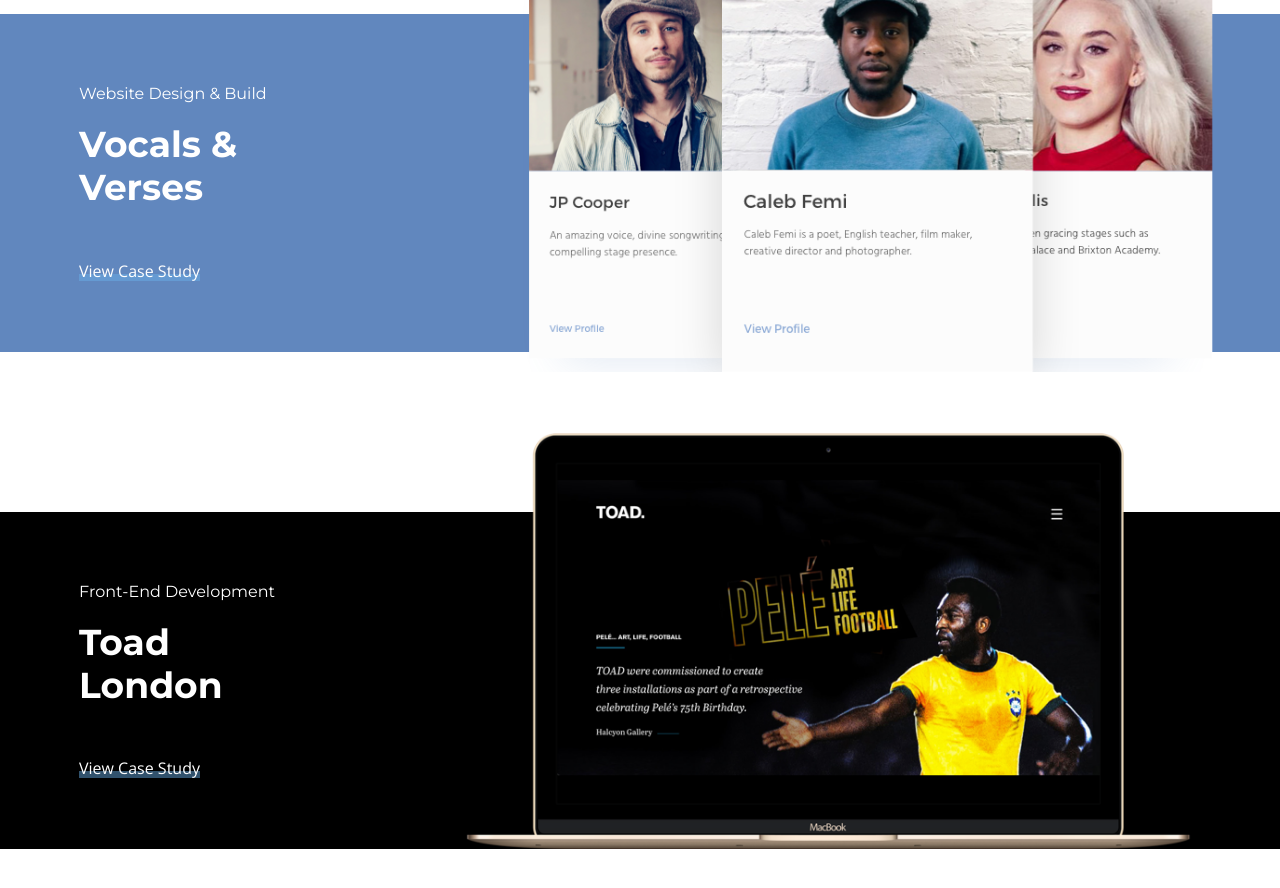
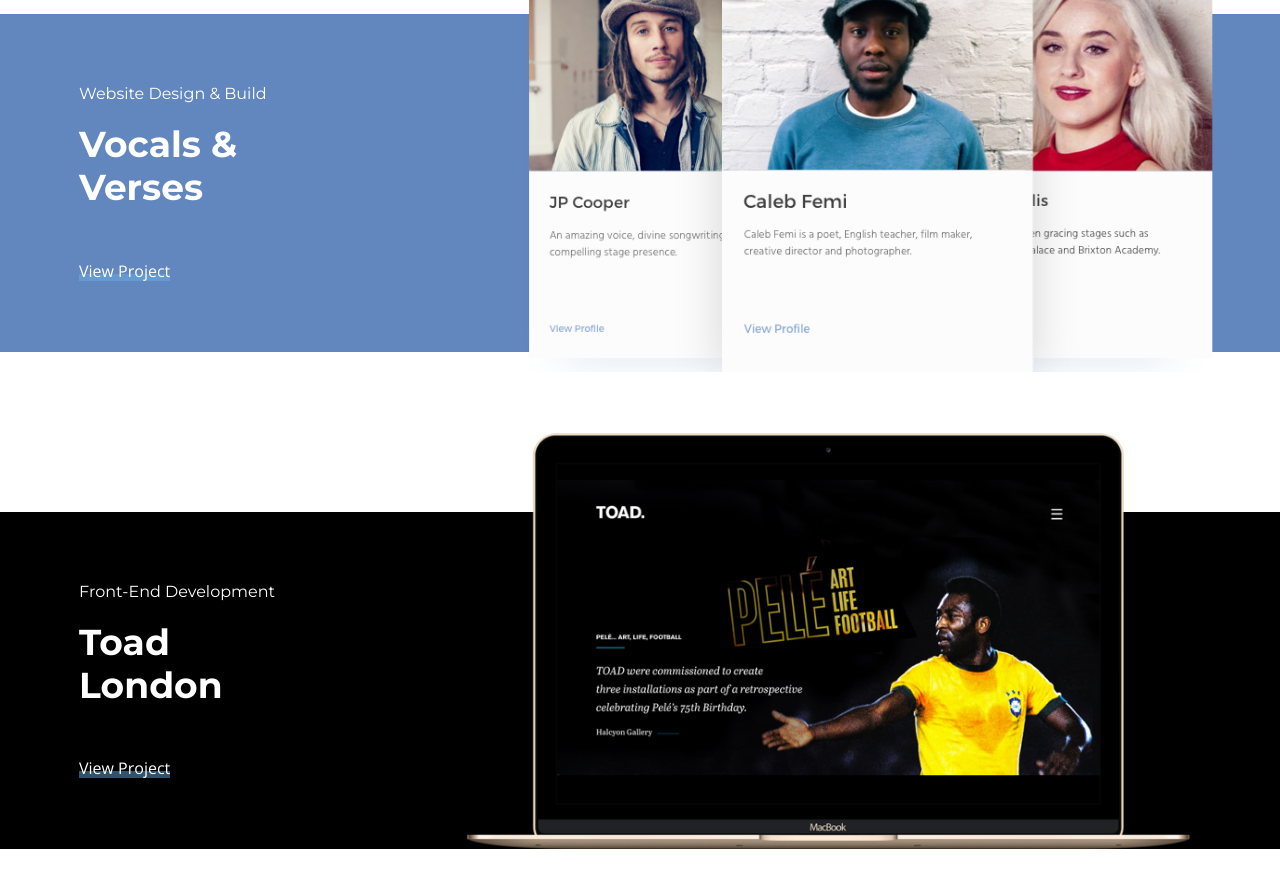
Before and after one commit to LloydBennett/lloydbennett.github.io, a Jekyll site: the page built from index.html, in a window 1280 px wide and 900 px high, scrolled down 1691 px. Shown: the top 888 px of the window. Built offline with Jekyll 4.4.1, drawn with Linux system fonts in a browser that asks for light colours; nearby versions of some CDN libraries.

Commit message:
add live url to casestudy thumbnails

```diff
--- a/_includes/portfolio.html
+++ b/_includes/portfolio.html
@@ -14,8 +14,8 @@
                     <div class="col-xs-12 col-sm-6 project-thumb-info">
                         <span class="project-thumb-category">{{ casestudy.category }}</span>
                         <h3 class="project-thumb-title">{{ casestudy.thumb-title }}</h3>
-                        <a class="ajaxLoad link" href="{{ casestudy.url | prepend: site.baseurl }}">
-                            View Case Study
+                        <a class="link" href="{{ casestudy.live-url }}" target="_blank"><!--href="{{ casestudy.url | prepend: site.baseurl }} ajaxLoad"!-->
+                            View Project
                         </a>
                     </div>
                 </div>
--- a/_projects/toad.html
+++ b/_projects/toad.html
@@ -31,7 +31,7 @@
 ]
 category: Front-End Development
 button-text: "View Website"
-live-url: toadlondon.com
+live-url: http://www.toadlondon.com
 date: 2016-04-12 00:09:00
 ---
 
```
